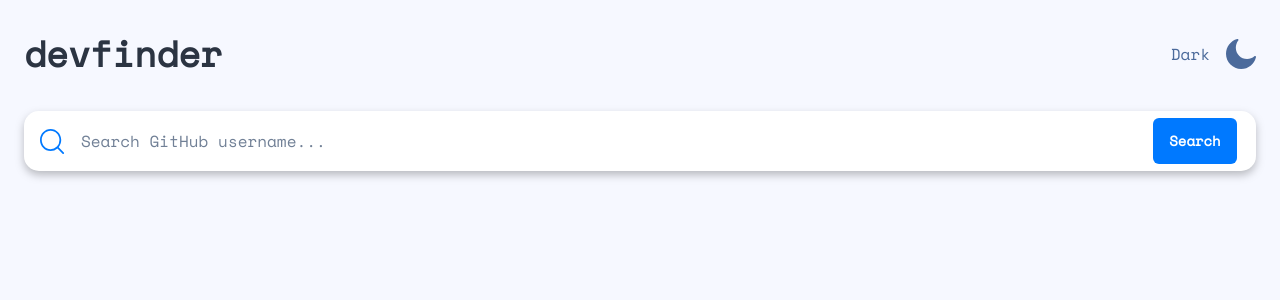
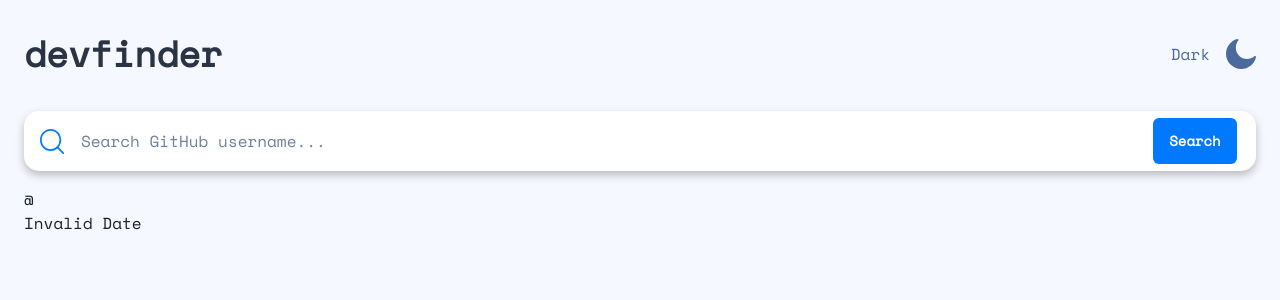
Before and after one commit to dominicva/gh-user-search, a Next.js app: page / in a window 1280 px wide. Shown: the top 300 px of the page. Built offline with nearby package versions, Linux system fonts and the light colour scheme.

Commit message:
feat: progressively rendering more user info

```diff
--- a/components/userCard.tsx
+++ b/components/userCard.tsx
@@ -1,9 +1,25 @@
-import { Box, Flex } from '@chakra-ui/react';
+import { Box, Flex, Text } from '@chakra-ui/react';
 
+/**
+ *
+ * @ bio
+- email
+- blog
+- created_at
+- followers
+- following
+- id
+- location
+- name
+- public_repos
+- twitter_username
+- login -->
+ * @
+ */
 const UserCard = ({ user }) => {
   return (
     <Box>
-      <Flex>
+      <Flex flexDir="column">
         {user.avatar_url ? (
           <img
             src={user?.avatar_url}
@@ -12,6 +28,13 @@ const UserCard = ({ user }) => {
             height={32}
           />
         ) : null}
+
+        <h2>{user.name}</h2>
+        <h3>@{user.login}</h3>
+        <h4>{new Date(user.created_at).toDateString()}</h4>
+        <Box>
+          <Text>{user.bio}</Text>
+        </Box>
       </Flex>
     </Box>
   );
```
